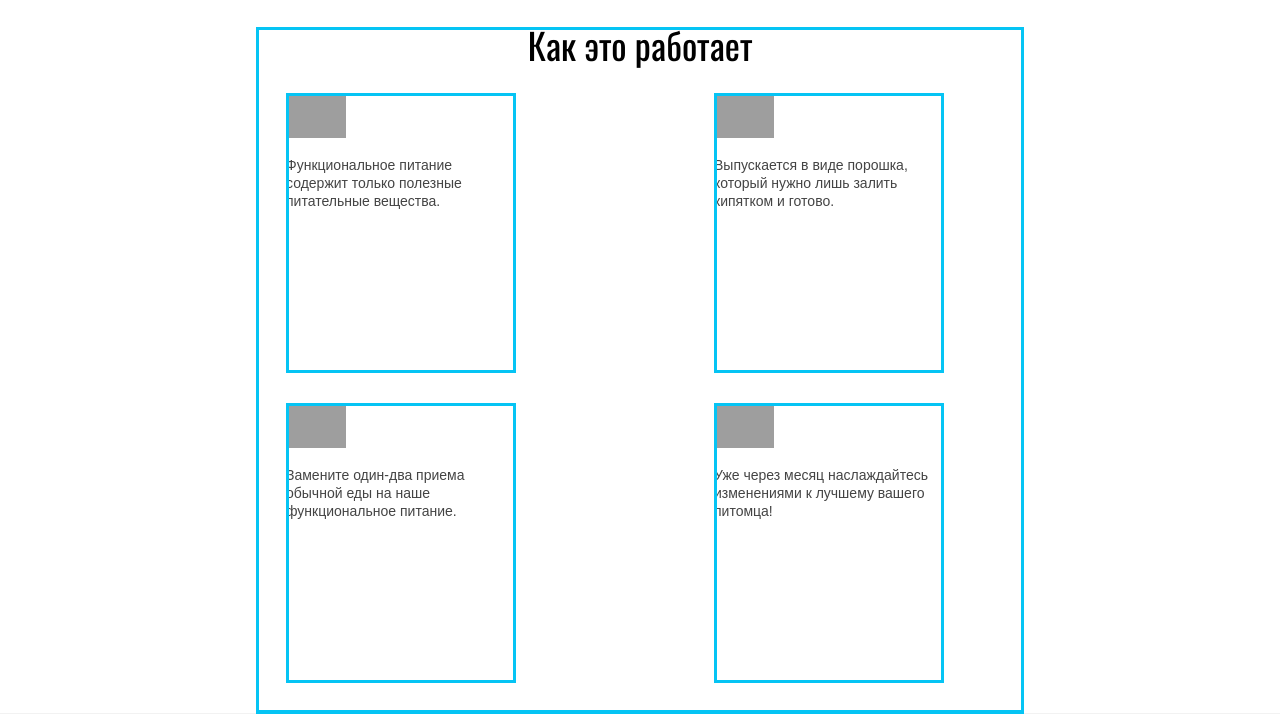
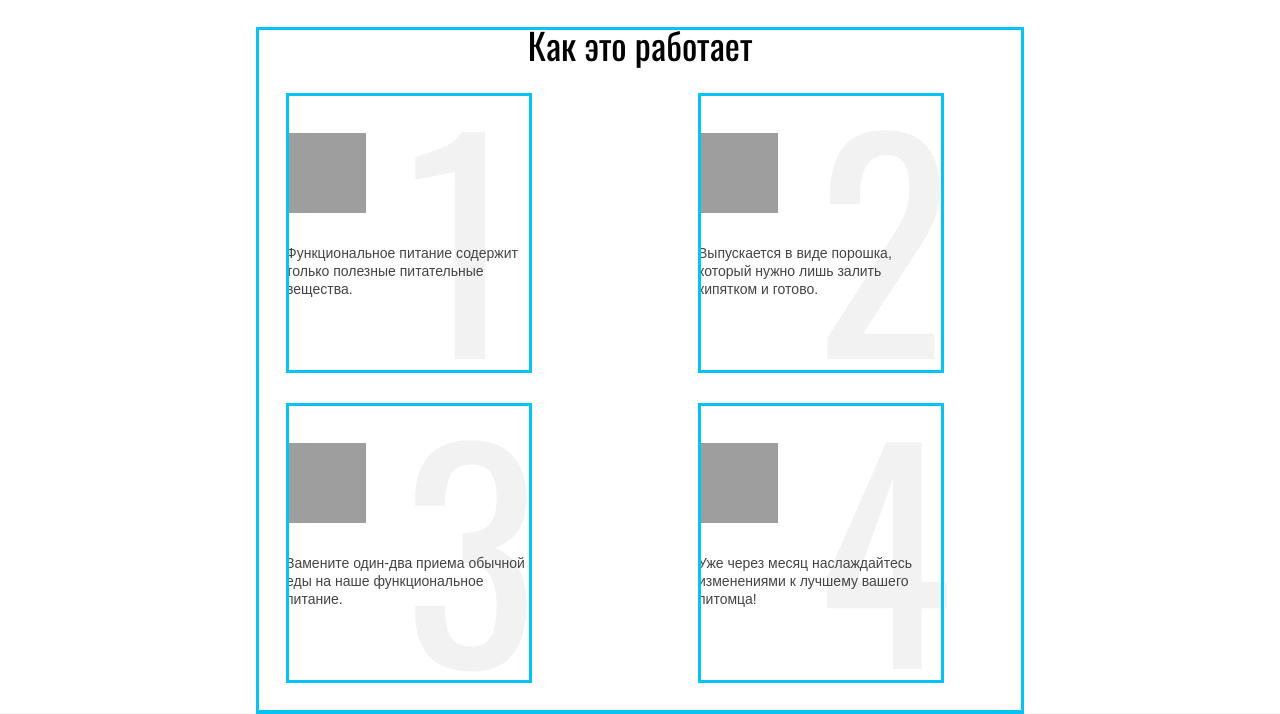
Before and after one commit to htmlacademy-adaptive/1967959-cat-energy-25, a plain HTML site: page 19/index.html in a window 1280 px wide. Shown: the part 1634-2348 px from the top of the page. Drawn offline with Linux system fonts and the light colour scheme; grey boxes are pictures that could not be loaded.

Commit message:
:heavy_check_mark: Сборка #19

```diff
--- a/19/css/style.css
+++ b/19/css/style.css
@@ -203,10 +203,15 @@ img {
   text-decoration: none;
   text-transform: uppercase;
 }
+.promo-container {
+  background: linear-gradient(rgba(104, 183, 56, 0.85), rgba(104, 183, 56, 0.85));
+  background-repeat: no-repeat;
+  background-size: 100% 302px;
+}
 .promo {
+  width: 320px;
   background-image: linear-gradient(rgba(104, 183, 56, 0.85), rgba(104, 183, 56, 0.85)), url("../image/index-images/index-jpg/index-promo-bg-cat.jpg");
   background-repeat: no-repeat;
-  width: 320px;
   margin: 0 auto;
   outline: 3px solid #05c4f4;
   outline-offset: -3px;
@@ -215,7 +220,7 @@ img {
   margin-bottom: 20px;
 }
 .promo .promo__box-content {
-  margin: 0;
+  margin: 0 auto;
   padding: 0 20px;
   display: flex;
   flex-direction: column;
@@ -257,6 +262,9 @@ img {
   padding: 10px 0;
 }
 @media (min-width: 768px) {
+  .promo-container {
+    background: none;
+  }
   .promo--background-none {
     background-image: none;
   }
@@ -635,9 +643,23 @@ img {
   list-style: none;
 }
 .about-products .about-products__item {
-  margin: 0;
+  display: flex;
+  align-items: center;
+  justify-content: space-between;
+  width: 278px;
+  margin-bottom: 24px;
   outline: 3px solid #05c4f4;
   outline-offset: -3px;
+}
+.about-products .about-products__item:last-child {
+  margin-bottom: 0;
+}
+.about-products .about-products__item .about-products__description {
+  width: 198px;
+}
+.about-products .about-products__item .about-products__image-item {
+  width: 60px;
+  height: 60px;
 }
 @media (min-width: 768px) {
   .about-products {
@@ -649,15 +671,50 @@ img {
     padding: 0 30px;
   }
   .about-products .about-products__item {
-    width: 230px;
+    position: relative;
+    padding-top: 40px;
+    padding-bottom: 57px;
+    flex-direction: column;
+    justify-content: flex-start;
+    align-items: flex-start;
+    width: 246px;
     height: 280px;
     margin-right: 50px;
     margin-bottom: 30px;
+    box-sizing: border-box;
+    counter-increment: number;
+  }
+  .about-products .about-products__item::before {
+    content: counter(number);
+    position: absolute;
+    width: 112px;
+    height: 280px;
+    left: 118px;
+    top: 0;
+    font-family: "Oswald", sans-serif;
+    font-style: normal;
+    font-weight: 400;
+    font-size: 280px;
+    line-height: 280px;
+    text-align: center;
+    color: #f2f2f2;
+    z-index: -1;
+  }
+  .about-products .about-products__item .about-products__image-item {
+    width: 80px;
+    height: 80px;
+    margin-bottom: 31px;
+  }
+  .about-products .about-products__item .about-products__description {
+    margin: 0;
+    padding: 0;
+    width: 245px;
   }
   .about-products .about-products__list {
     display: flex;
     justify-content: space-between;
     flex-wrap: wrap;
+    counter-reset: number;
   }
 }
 @media (min-width: 1440px) {
@@ -672,6 +729,17 @@ img {
   .about-products .about-products__list {
     display: flex;
     flex-wrap: nowrap;
+    justify-content: flex-start;
+    margin-right: 94px;
+  }
+  .about-products .about-products__list .about-products__item {
+    margin: 0;
+    width: 250px;
+    height: 280px;
+    margin-right: 80px;
+  }
+  .about-products .about-products__list .about-products__item:last-child {
+    margin-right: 0;
   }
 }
 .background-color-gray {
--- a/19/index.html
+++ b/19/index.html
@@ -46,7 +46,8 @@
   </header>
 
   <main class="main-container">
-    <section class="promo promo--background-none
+    <section class="promo-container">
+      <div class="promo promo--background-none
           promo--background-on">
         <div class="promo__box-content">
           <h1 class="promo__title">Функциональное
@@ -57,7 +58,9 @@
           <a class="promo__button button button--green" href="#">Подобрать программу</a>
         </div>
 
+      </div>
     </section>
+
 
 
     <section class="nutrition-programs container-nutrition-programs">
```
Also changed, not shown: 1 other file. Lines whose indentation alone changed are shown as unchanged.
